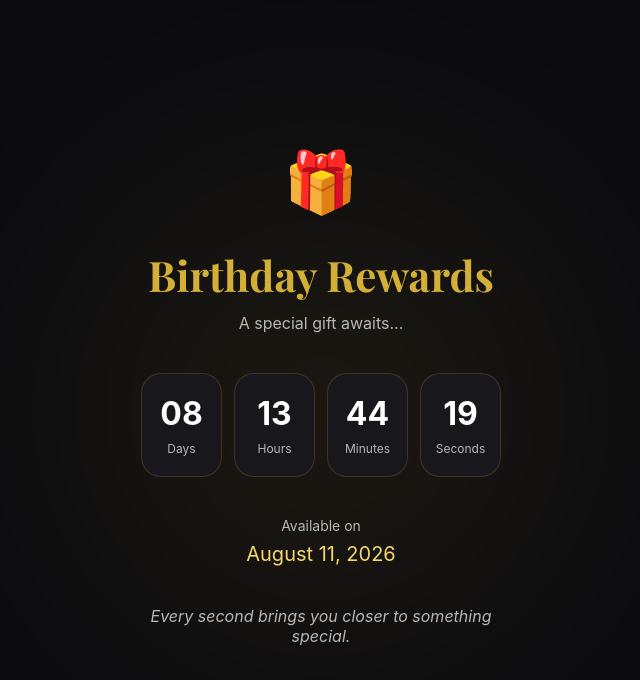
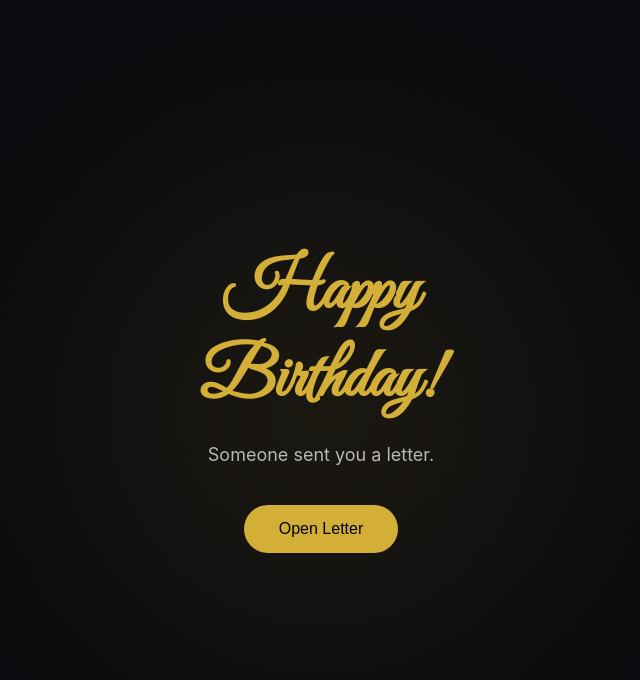
Before and after one commit to codingkenzy/birthday-rewards, an Angular app: page / in a window 1280 px wide. Shown: the top 680 px of the page, without its empty margins (319-959 px from the left). Built offline with nearby package versions, Linux system fonts and the light colour scheme.

Commit message:
feat: implement birthday letter experience

```diff
--- a/src/app/features/countdown/pages/countdown/countdown.html
+++ b/src/app/features/countdown/pages/countdown/countdown.html
@@ -2,12 +2,13 @@
   <div class="background-glow"></div>
 
   <main class="content">
+    @if (!isBirthday()) {
       <div class="gift-icon">🎁</div>
 
       <h1>Birthday Rewards</h1>
 
       <p class="subtitle">
-      A special gift awaits...
+        Hi, Kathleen! A special gift awaits...
       </p>
 
       <section class="timer-card">
@@ -40,5 +41,30 @@
       <p class="message">
         Every second brings you closer to something special.
       </p>
+    }
+
+    @if (isBirthday() && !showLetter()) {
+      <div class="birthday-screen">
+        <h1>Happy Birthday!</h1>
+
+        <p>Someone sent you a letter.</p>
+
+        <button (click)="openLetter()">Open Letter</button>
+      </div>
+    }
+
+    @if (showLetter()) {
+      <div class="letter-container">
+        <div class="letter">
+          <h2>To My Favortite Person,</h2>
+
+          <p>
+            This is where we'll write the message.
+          </p>
+
+          <button>Claim Gift</button>
+        </div>
+      </div>
+    }
   </main>
 </div>
--- a/src/app/features/countdown/pages/countdown/countdown.scss
+++ b/src/app/features/countdown/pages/countdown/countdown.scss
@@ -37,7 +37,7 @@
 }
 
 h1 {
-  font-family: 'Playfair Display', serif;
+  font-family: 'Great Vibes', cursive;
   font-size: 42px;
   color: var(--gold);
   margin-bottom: 10px;
@@ -105,3 +105,61 @@ h1 {
     transform: translateY(-12px);
   }
 }
+
+.birthday-screen {
+  text-align: center;
+  animation: fadeIn 1s ease;
+}
+
+.birthday-screen h1 {
+  font-family: 'Great Vibes', cursive;
+  font-size: 70px;
+  color: var(--gold);
+}
+
+.birthday-screen p {
+  margin-top: 20px;
+  color: var(--text-secondary);
+  font-size: 18px;
+}
+
+.birthday-screen button {
+  margin-top: 40px;
+  padding: 15px 35px;
+  border-radius: 30px;
+  border: none;
+  background: var(--gold);
+  color: black;
+  font-size: 16px;
+  cursor: pointer;
+}
+
+.letter-container {
+  display: flex;
+  justify-content: center;
+  align-items: center;
+  animation: fadeIn .8s ease;
+}
+
+.letter {
+  width: 100%;
+  max-width: 500px;
+  background: #fdfaf2;
+  color: #2c2c2c;
+  padding: 35px;
+  border-radius: 20px;
+  box-shadow: 0 20px 50px rgba(0, 0, 0, .35);
+}
+
+.letter h2 {
+  font-family: 'Great Vibes', cursive;
+  font-size: 42px;
+  color: #8a6b00;
+  margin-bottom: 20px;
+}
+
+.letter p {
+  line-height: 1.8;
+  font-size: 17px;
+  margin-bottom: 30px;
+}
--- a/src/app/features/countdown/pages/countdown/countdown.ts
+++ b/src/app/features/countdown/pages/countdown/countdown.ts
@@ -13,7 +13,12 @@ export class Countdown implements OnInit {
   minutes = signal(0);
   seconds = signal(0);
 
-  birthdayDate = new Date('2026-08-11T00:00:00');
+  isBirthday = signal(false);
+
+  //birthdayDate = new Date('2026-08-11T00:00:00');
+  birthdayDate = new Date();
+
+  showLetter = signal(false);
 
   ngOnInit() {
     this.updateCountdown();
@@ -33,6 +38,7 @@ export class Countdown implements OnInit {
       this.hours.set(0);
       this.minutes.set(0);
       this.seconds.set(0);
+      this.isBirthday.set(true);
       return;
     }
 
@@ -51,4 +57,8 @@ export class Countdown implements OnInit {
   formatNumber(value: number): string {
     return value.toString().padStart(2, '0');
   }
+
+  openLetter() {
+    this.showLetter.set(true);
+  }
 }
--- a/src/styles.scss
+++ b/src/styles.scss
@@ -1,5 +1,5 @@
 /* Google Fonts */
-@import url('https://fonts.googleapis.com/css2?family=Roboto:wght@300;400;500;600;700&family=Playfair+Display:wght@;600;700&display=swap');
+@import url('https://fonts.googleapis.com/css2?family=Roboto:wght@300;400;500;600;700&family=Great+Vibes&family=Playfair+Display:wght@;600;700&display=swap');
 
 :root {
   --bg: #0b0b0f;
```
Lines whose indentation alone changed are shown as unchanged.
